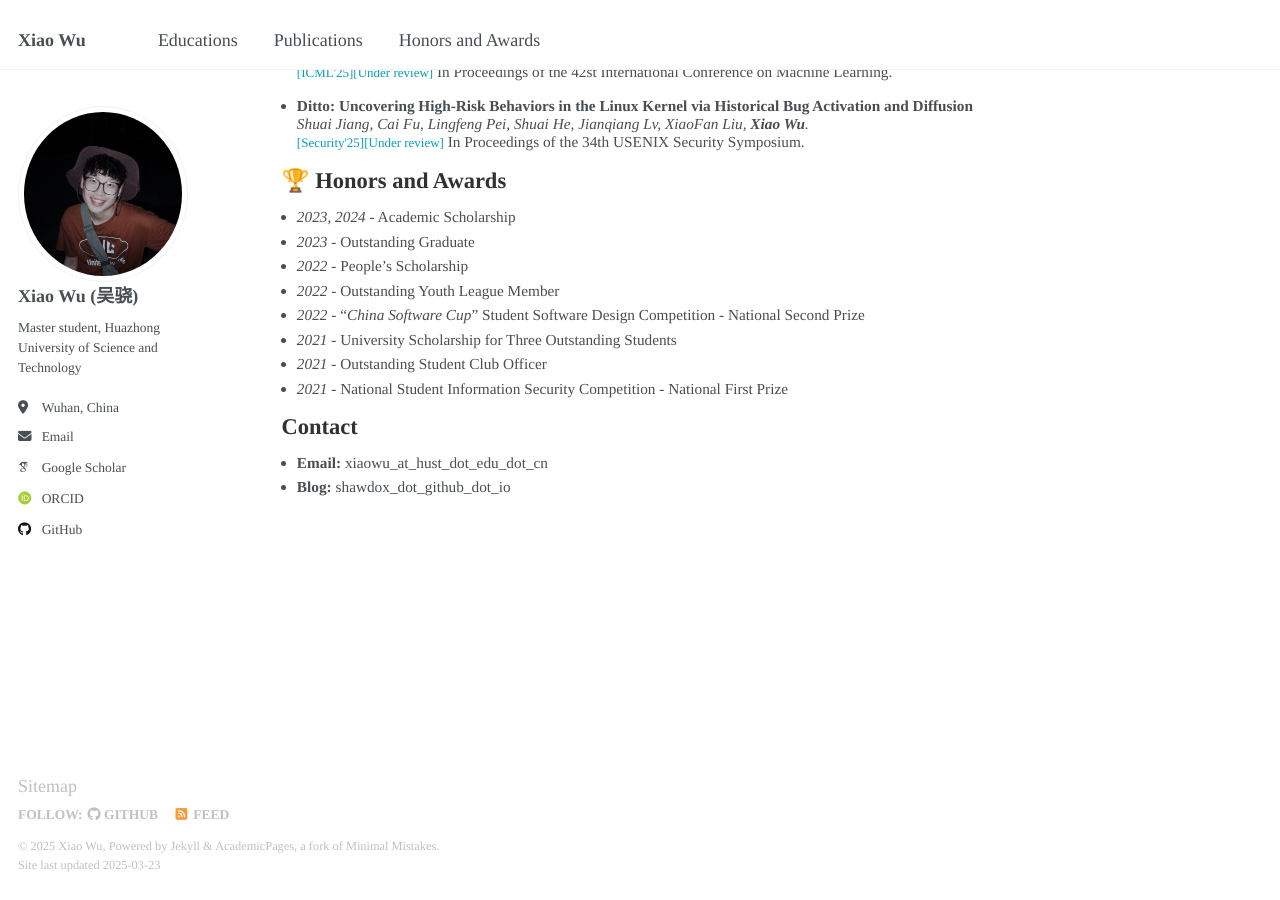
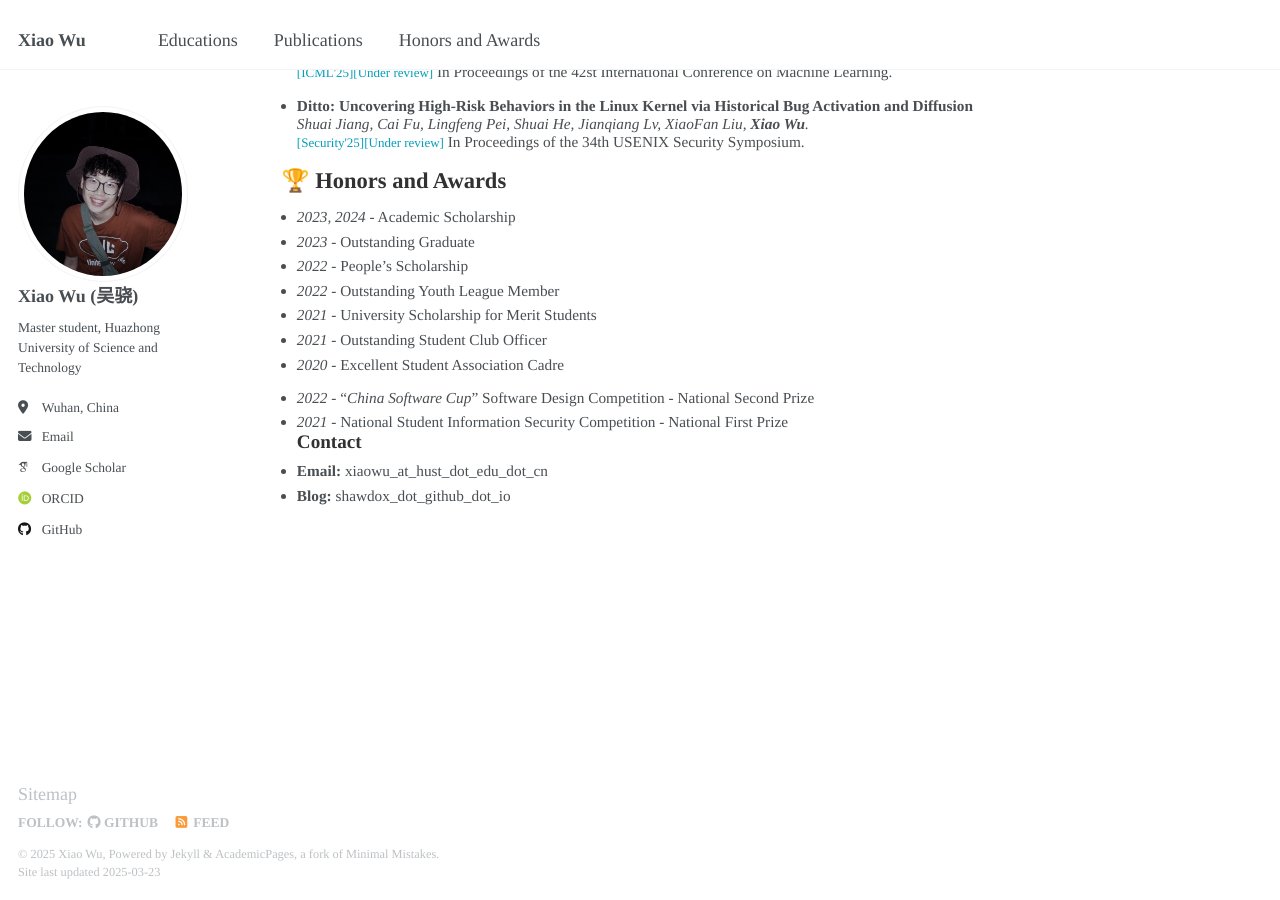
Before and after one commit to xiaowu417/xiaowu417.github.io, a Jekyll site: the page built from _pages/about.md, in a window 1280 px wide and 900 px high, scrolled down 655 px. Built offline with Jekyll 4.4.1, drawn with Linux system fonts in a browser that asks for light colours; emoji names are drawn with the system emoji font; some web fonts are replaced.

Commit message:
update honors

```diff
--- a/_pages/about.md
+++ b/_pages/about.md
@@ -50,11 +50,13 @@ My research has focused on Software Testing and Security, particularly in **WebA
 - *2023* - Outstanding Graduate
 - *2022* - People's Scholarship
 - *2022* - Outstanding Youth League Member
-- *2022* - "*China Software Cup*" Student Software Design Competition - National Second Prize
-- *2021* - University Scholarship for Three Outstanding Students
+- *2021* - University Scholarship for Merit Students
 - *2021* - Outstanding Student Club Officer
+- *2020* - Excellent Student Association Cadre
+
+
+- *2022* - "*China Software Cup*" Software Design Competition - National Second Prize
 - *2021* - National Student Information Security Competition - National First Prize
-
 # Contact
 - **Email:** xiaowu_at_hust_dot_edu_dot_cn
 - **Blog:** shawdox_dot_github_dot_io
```
